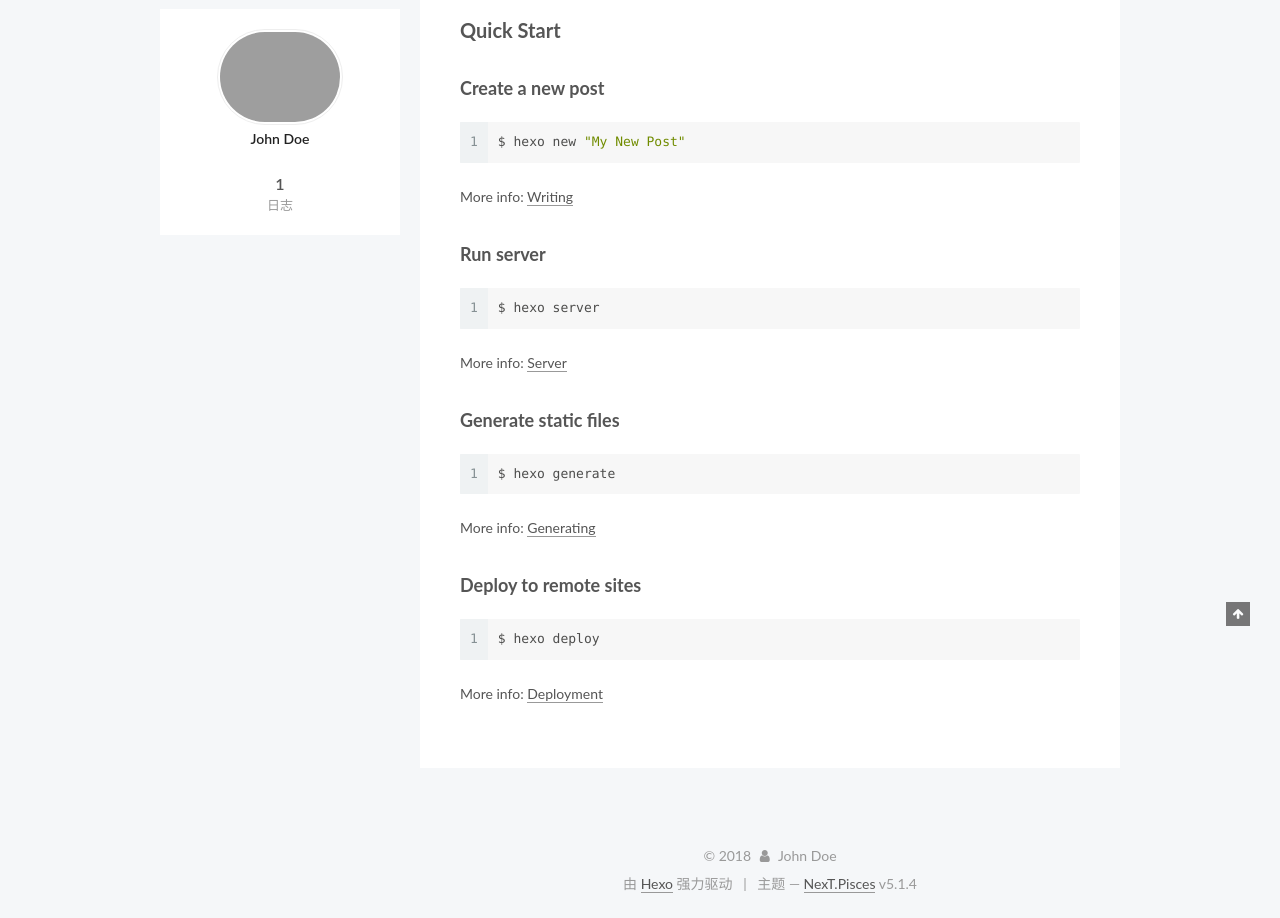
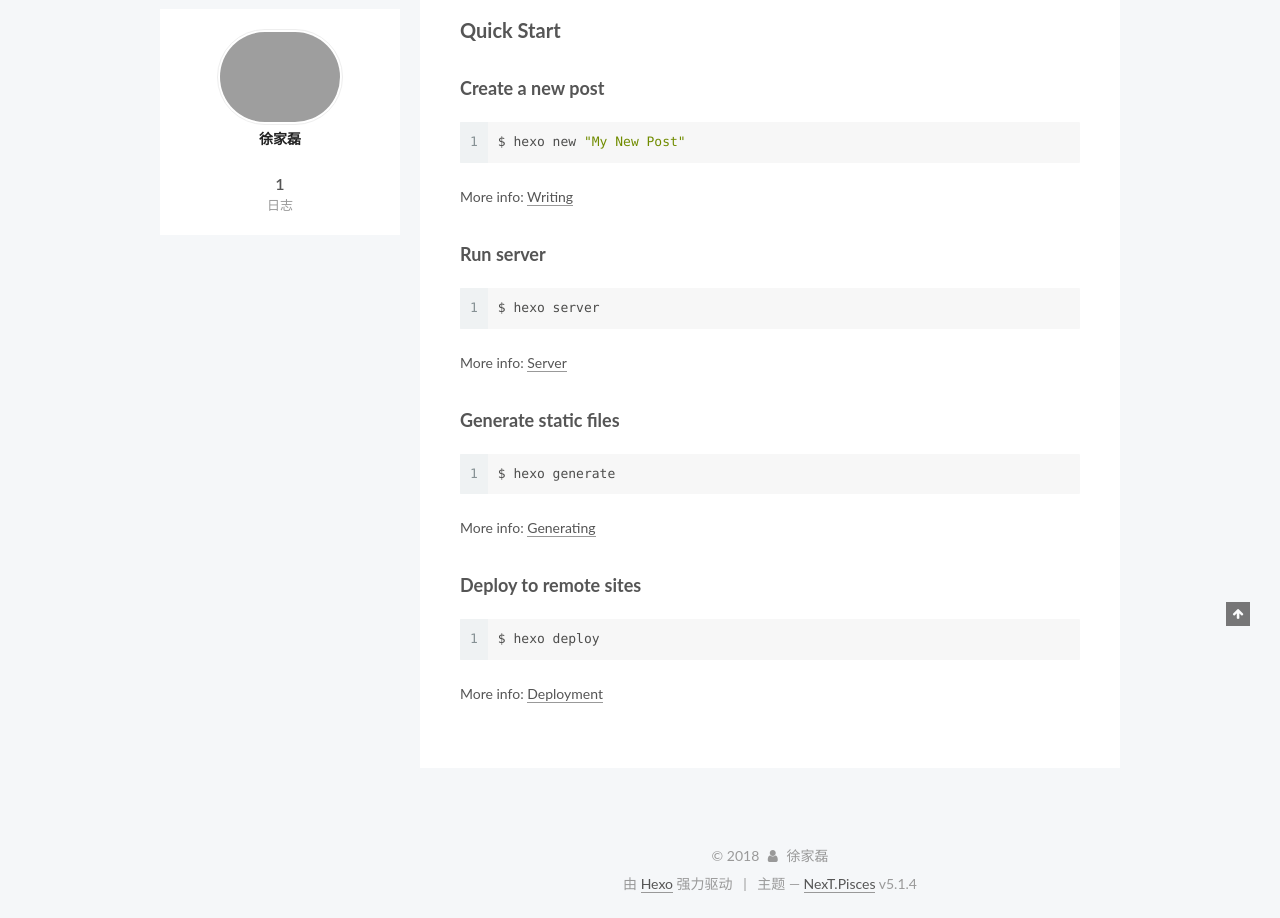
Before and after one commit to xujialei123/xujialei123.github.io, a plain HTML site: page index.html in a window 1280 px wide. Shown: the part 274-1192 px from the top of the page. Drawn offline with Linux system fonts and the light colour scheme; grey boxes are pictures that could not be loaded.

Commit message:
Site updated: 2018-12-06 16:22:48

```diff
--- a/index.html
+++ b/index.html
@@ -121,7 +121,7 @@
 
 
 
-  <title>徐家磊的个人博客</title>
+  <title>Hexo</title>
 
 
 
@@ -252,7 +252,7 @@
     <link itemprop="mainEntityOfPage" href="http://yoursite.com/2018/12/06/hello-world/">
 
     <span hidden itemprop="author" itemscope="" itemtype="http://schema.org/Person">
-      <meta itemprop="name" content="John Doe">
+      <meta itemprop="name" content="徐家磊">
       <meta itemprop="description" content="">
       <meta itemprop="image" content="https://ss1.bdstatic.com/70cFuXSh_Q1YnxGkpoWK1HF6hhy/it/u=853542327,996943148&fm=26&gp=0.jpg">
     </span>
@@ -399,9 +399,9 @@
         <div class="site-overview">
           <div class="site-author motion-element" itemprop="author" itemscope="" itemtype="http://schema.org/Person">
 
-              <img class="site-author-image" itemprop="image" src="https://ss1.bdstatic.com/70cFuXSh_Q1YnxGkpoWK1HF6hhy/it/u=853542327,996943148&fm=26&gp=0.jpg" alt="John Doe">
+              <img class="site-author-image" itemprop="image" src="https://ss1.bdstatic.com/70cFuXSh_Q1YnxGkpoWK1HF6hhy/it/u=853542327,996943148&fm=26&gp=0.jpg" alt="徐家磊">
 
-              <p class="site-author-name" itemprop="name">John Doe</p>
+              <p class="site-author-name" itemprop="name">徐家磊</p>
               <p class="site-description motion-element" itemprop="description"></p>
           </div>
 
@@ -457,7 +457,7 @@
   <span class="with-love">
     <i class="fa fa-user"></i>
   </span>
-  <span class="author" itemprop="copyrightHolder">John Doe</span>
+  <span class="author" itemprop="copyrightHolder">徐家磊</span>
 
 
 </div>
```
Also changed, not shown: 2018/12/06/hello-world/index.html (+4 -4 lines), about/index.html (+3 -3 lines), archives/2018/12/index.html (+3 -3 lines), archives/2018/index.html (+3 -3 lines), archives/index.html (+3 -3 lines), work/index.html (+3 -3 lines).
